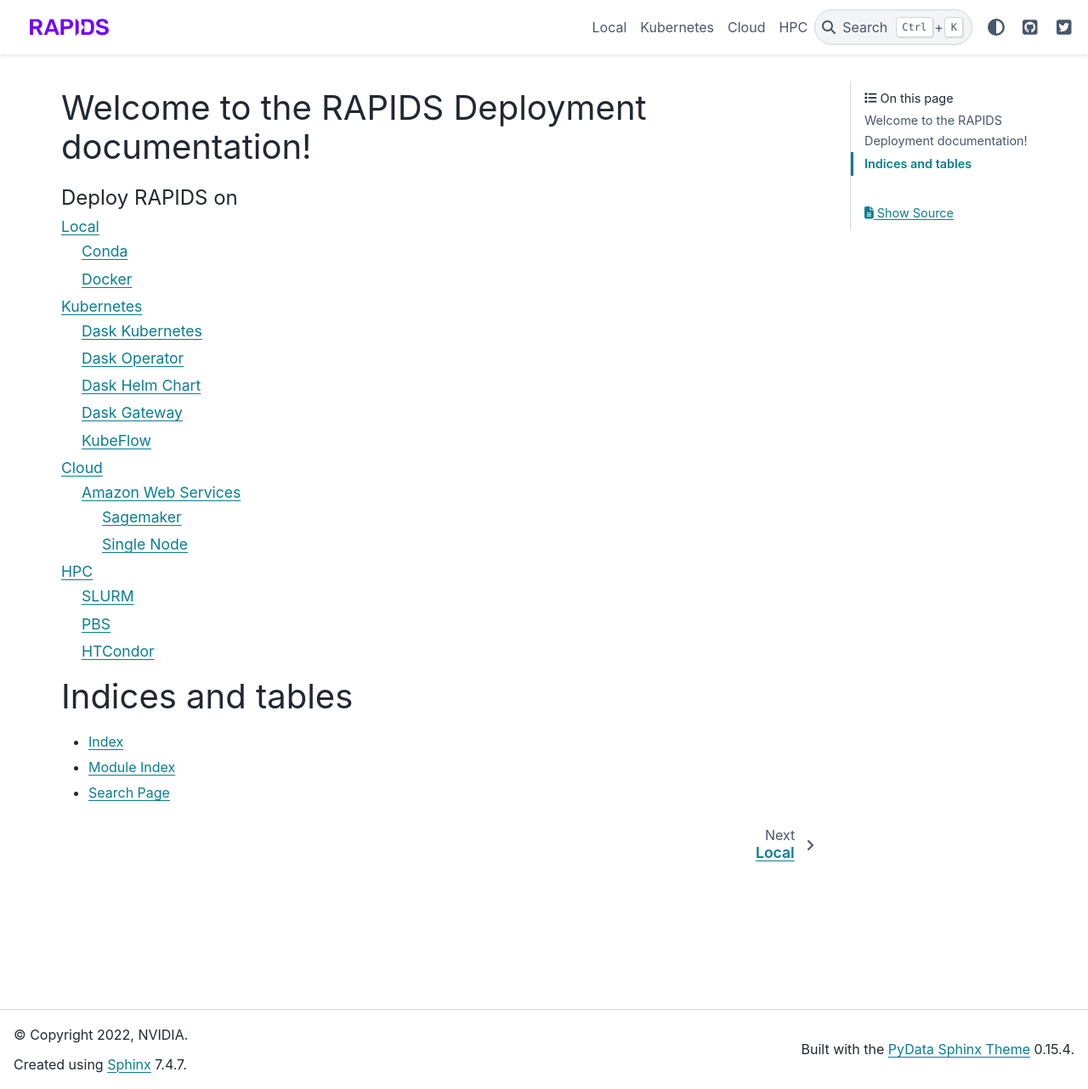
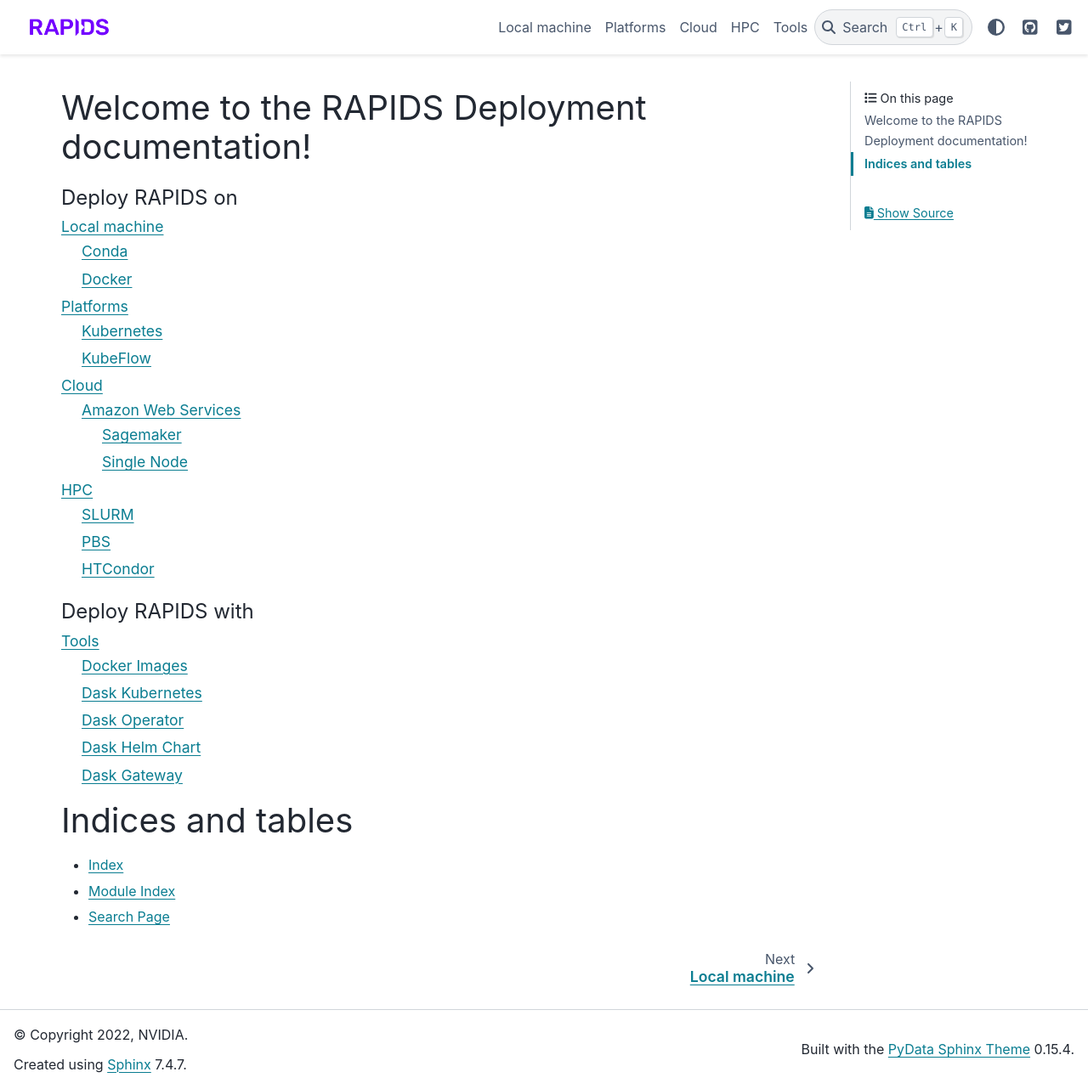
Before and after one commit to rapidsai/deployment, a Sphinx documentation site: the page built from source/index.rst, in a window 1280 px wide and 1282 px high. Shown: the whole window at 85% size. Built offline with Sphinx 7.4.7 and the PyData theme 0.15.4, drawn with Linux system fonts in a browser that asks for light colours; pages that are not in the unit, such as notebooks, are missing from menus.

Commit message:
Refactor into targets and tools

```diff
--- a/source/index.rst
+++ b/source/index.rst
@@ -10,11 +10,16 @@ Welcome to the RAPIDS Deployment documentation!
    :maxdepth: 3
    :caption: Deploy RAPIDS on
 
-   local/index
-   kubernetes/index
+   local
+   platforms/index
    cloud/index
    hpc/index
 
+.. toctree::
+   :maxdepth: 3
+   :caption: Deploy RAPIDS with
+
+   tools/index
 
 
 Indices and tables
--- /dev/null
+++ b/source/local.md
@@ -0,0 +1,7 @@
+Local machine
+=============
+
+
+## Conda
+
+## Docker
--- /dev/null
+++ b/source/tools/rapids-docker.md
@@ -0,0 +1,2 @@
+Docker Images
+===============
```
Also changed, not shown: source/local/conda.md (deleted, +0 -2 lines), source/local/docker.md (deleted, +0 -2 lines), source/local/index.rst (deleted, +0 -11 lines), source/platforms/index.rst (added, +11 -0 lines), source/platforms/kubernetes.md (added, +2 -0 lines), source/tools/index.rst (added, +14 -0 lines), source/platforms/kubeflow.md (renamed from source/kubernetes/kubeflow.md), source/tools/kubernetes/dask-gateway.md (renamed from source/kubernetes/dask-gateway.md), source/tools/kubernetes/dask-helm-chart.md (renamed from source/kubernetes/dask-helm-chart.md), source/tools/kubernetes/dask-kubernetes.md (renamed from source/kubernetes/dask-kubernetes.md), source/tools/kubernetes/dask-operator.md (renamed from source/kubernetes/dask-operator.md), source/tools/kubernetes/index.rst (renamed from source/kubernetes/index.rst).
